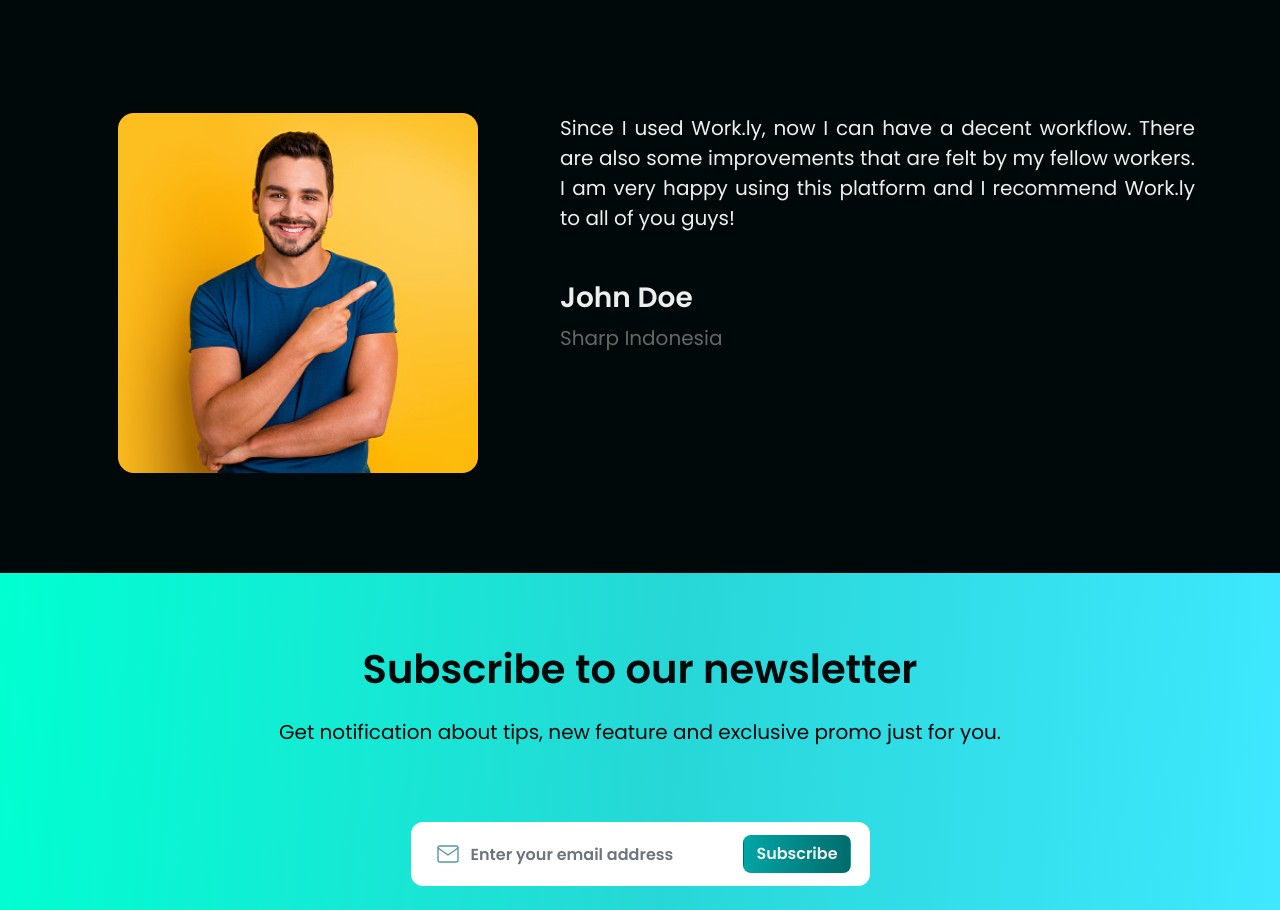
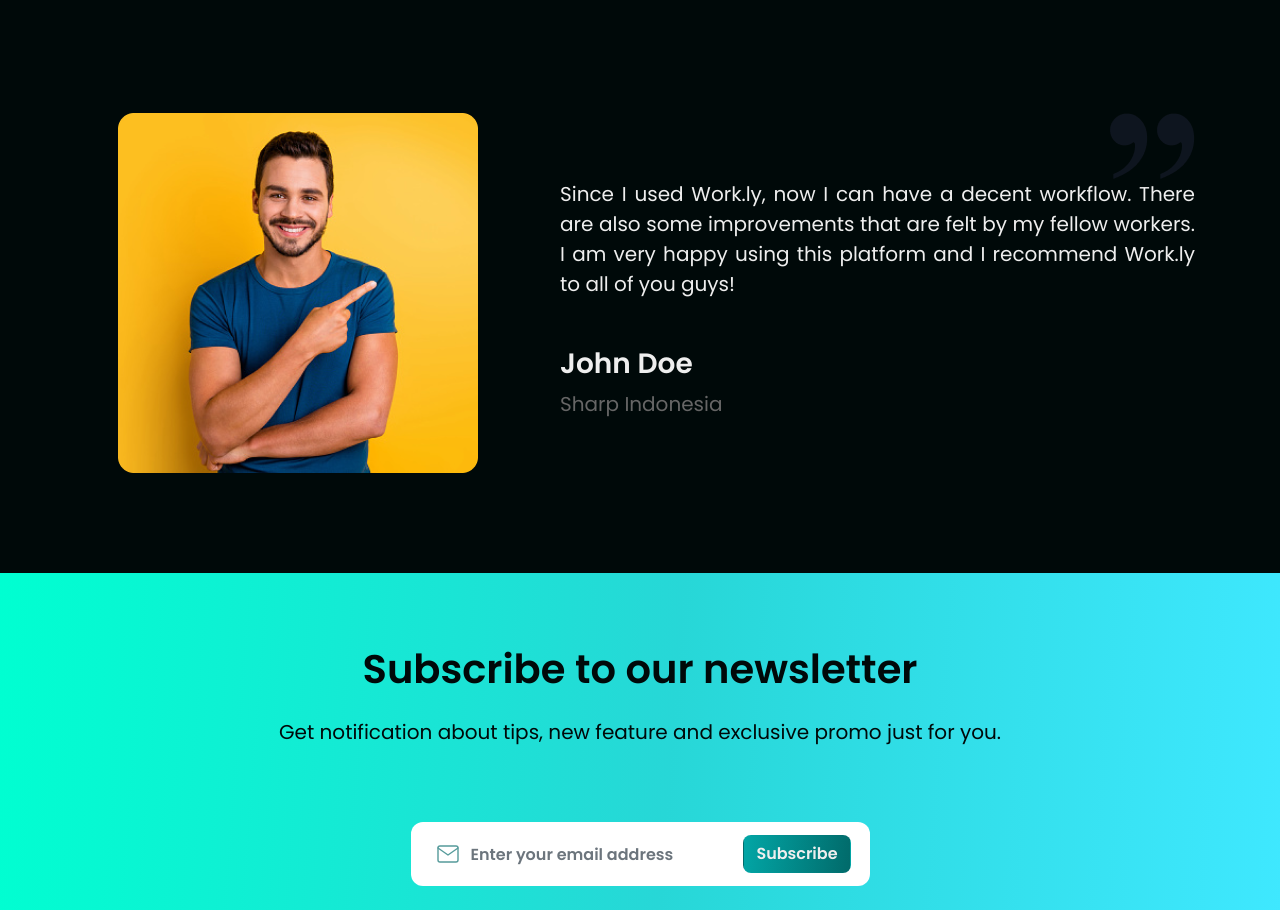
Before and after one commit to AlKahfiHisyam/slicing-workly, a plain HTML site: page index.html in a window 1280 px wide. Shown: the part 3191-4101 px from the top of the page. Drawn offline with nearby package versions, Linux system fonts and the light colour scheme.

Commit message:
update img mark

```diff
--- a/index.html
+++ b/index.html
@@ -185,9 +185,9 @@
                     <img src="assets/images/profile-client.png" alt="" class="img-fluid">
                 </div>
                 <div class="col-md-7 mt-4 mt-md-0">
-                    <!-- <p class="merriweather">
-                        ”
-                    </p> -->
+                    <div class="text-right">
+                        <img src="assets/images/petik.png" alt="mark" class="img-fluid">
+                    </div>
                     <p class="review">
                         Since I used Work.ly, now I can have a decent workflow. There are also some improvements that
                         are felt by my fellow workers.
```
Also changed, not shown: assets/images/petik.png (added).
